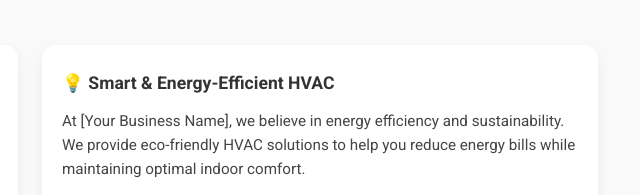
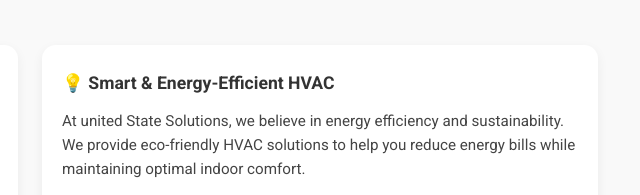
Before and after one commit to unitedstatesolutions/ac-repair-in-west-pembroke-pines-fl, a plain HTML site: page index.html in a window 1280 px wide. Shown: the part 2940-3135 px from the top of the page, 610-1250 px from the left. Drawn offline with Linux system fonts and the light colour scheme.

Commit message:
Update index.html

```diff
--- a/index.html
+++ b/index.html
@@ -587,7 +587,7 @@
             <!-- Smart HVAC -->
             <div class="service-card">
               <h3>💡 Smart & Energy-Efficient HVAC</h3>
-              <p>At [Your Business Name], we believe in energy efficiency and sustainability. We provide eco-friendly HVAC solutions to help you reduce energy bills while maintaining optimal indoor comfort.</p>
+              <p>At united State Solutions, we believe in energy efficiency and sustainability. We provide eco-friendly HVAC solutions to help you reduce energy bills while maintaining optimal indoor comfort.</p>
               <ul class="service-list">
                 <li class="service-item">
                   <strong>✅ Smart Thermostat Setup</strong>
```
